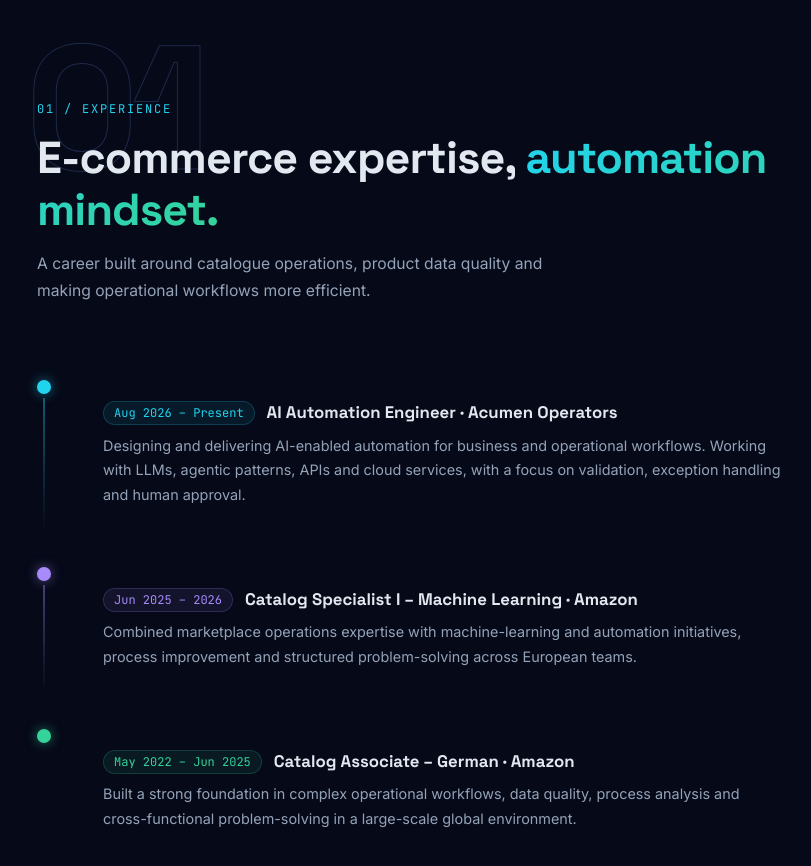
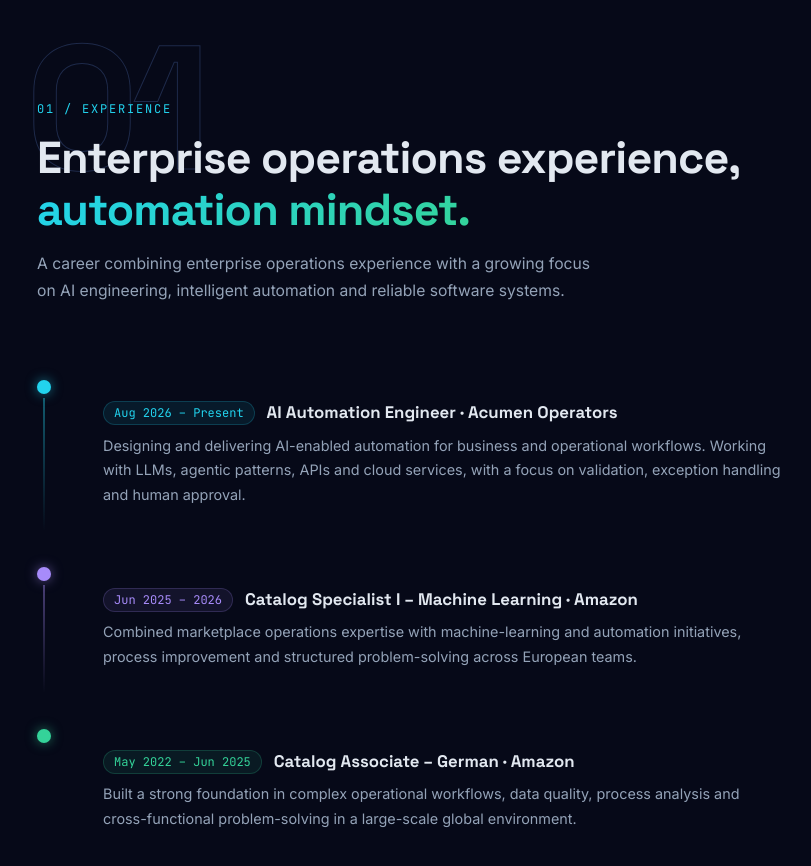
Before and after one commit to Sudheer-029/sudheer-029.github.io, a React (Vite) app: page / in a window 1280 px wide. Shown: the part 860-1726 px from the top of the page, without its empty margins (217-1028 px from the left). Built offline with nearby package versions, Linux system fonts and the light colour scheme.

Commit message:
Make career story AI engineering focused

```diff
--- a/src/components/Story.jsx
+++ b/src/components/Story.jsx
@@ -17,7 +17,7 @@ function TimelineItem({ item, index }) {
 }
 export default function Story() {
   return <section id="story" style={{ padding: '120px 24px', maxWidth: 820, margin: '0 auto', position: 'relative' }}>
-    <div style={{ position: 'relative', marginBottom: 72, paddingTop: 40 }}><span className="section-number">01</span><div style={{ position: 'relative', zIndex: 1 }}><div className="section-label" style={{ marginBottom: 14 }}>01 / Experience</div><h2 className="font-display" style={{ fontSize: 'clamp(1.9rem, 4vw, 2.8rem)', fontWeight: 700, color: '#e2e8f0', lineHeight: 1.15, letterSpacing: '-0.02em' }}>E-commerce expertise, <span className="gradient-text-cyan">automation mindset.</span></h2><p style={{ color: '#94a3b8', marginTop: 16, fontSize: '0.98rem', lineHeight: 1.7, maxWidth: 560 }}>A career built around catalogue operations, product data quality and making operational workflows more efficient.</p></div></div>
+    <div style={{ position: 'relative', marginBottom: 72, paddingTop: 40 }}><span className="section-number">01</span><div style={{ position: 'relative', zIndex: 1 }}><div className="section-label" style={{ marginBottom: 14 }}>01 / Experience</div><h2 className="font-display" style={{ fontSize: 'clamp(1.9rem, 4vw, 2.8rem)', fontWeight: 700, color: '#e2e8f0', lineHeight: 1.15, letterSpacing: '-0.02em' }}>Enterprise operations experience, <span className="gradient-text-cyan">automation mindset.</span></h2><p style={{ color: '#94a3b8', marginTop: 16, fontSize: '0.98rem', lineHeight: 1.7, maxWidth: 560 }}>A career combining enterprise operations experience with a growing focus on AI engineering, intelligent automation and reliable software systems.</p></div></div>
     {timeline.map((item, i) => <TimelineItem key={i} item={item} index={i} />)}
   </section>
 }
```
